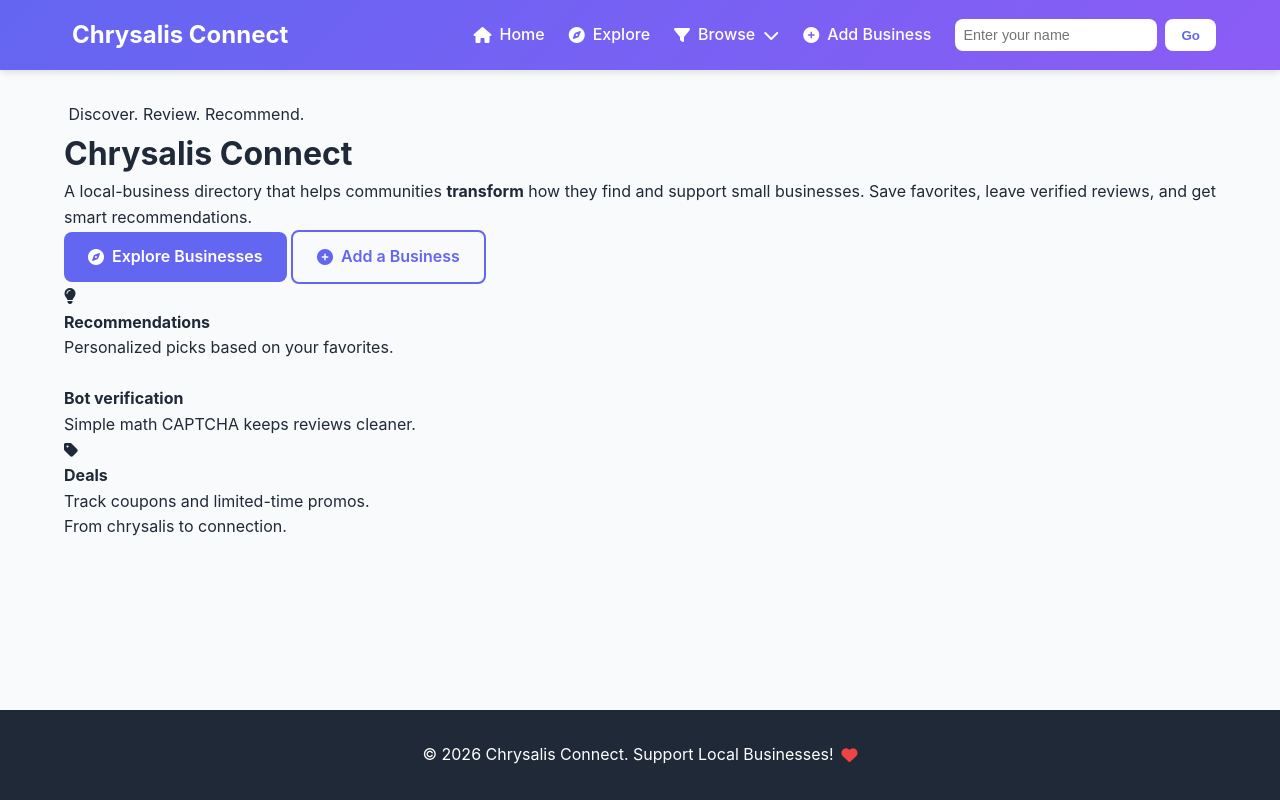
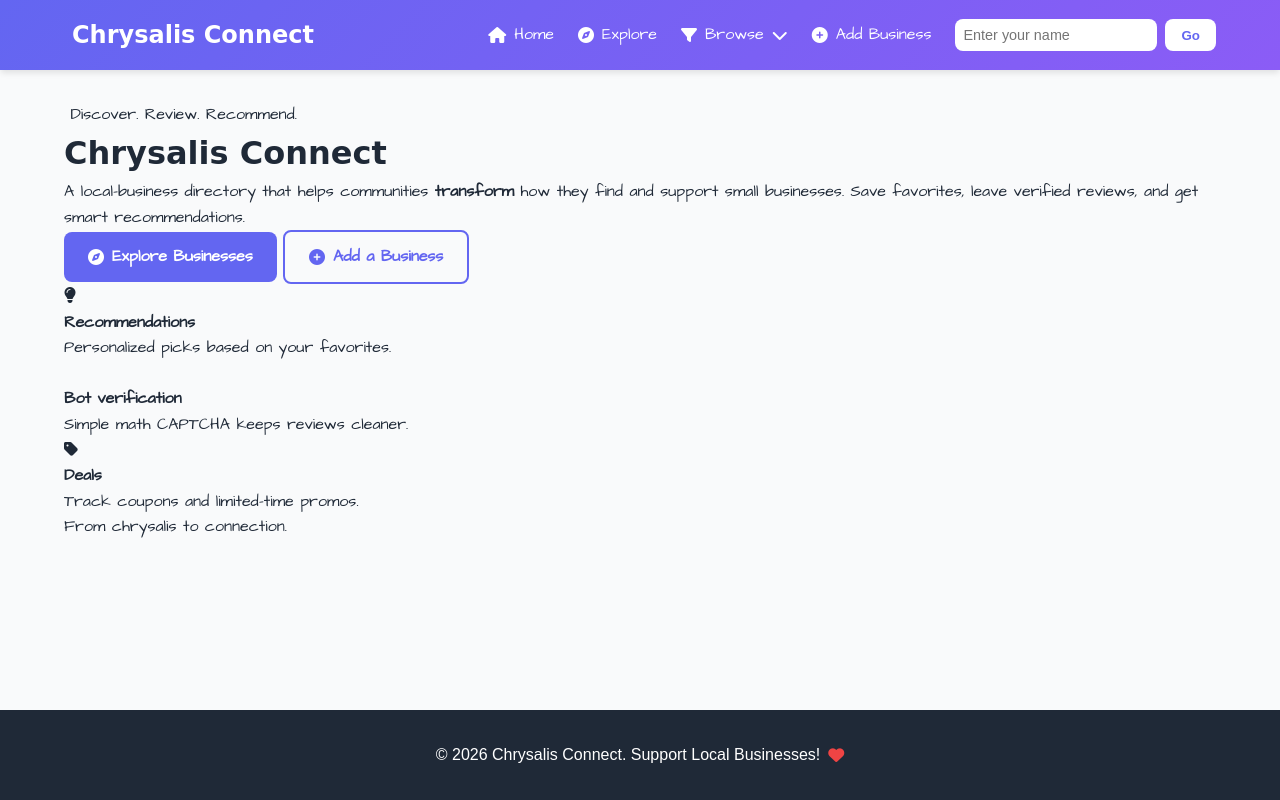
Before and after one commit to bahana-h/FBLACP2526, a Python web app: template templates/landing.html in a window 1280 px wide. Run offline with Jinja, Linux system fonts and the light colour scheme; the template is opened without the code that fills it, so the values that code supplies are empty; some web fonts are replaced.

Commit message:
font changes

```diff
--- a/docs/index.html
+++ b/docs/index.html
@@ -4,6 +4,9 @@
   <meta charset="UTF-8" />
   <meta name="viewport" content="width=device-width, initial-scale=1.0" />
   <title>Chrysalis Connect</title>
+  <link href="https://fonts.cdnfonts.com/css/lazydog-2" rel="stylesheet" />
+  <link href="https://fonts.googleapis.com/css2?family=Architects+Daughter&display=swap" rel="stylesheet" />
+  <link href="https://fonts.cdnfonts.com/css/the-smile" rel="stylesheet" />
   <link rel="stylesheet" href="assets/styles.css" />
   <link rel="stylesheet" href="https://cdnjs.cloudflare.com/ajax/libs/font-awesome/6.4.0/css/all.min.css" />
 </head>
--- a/static/css/style.css
+++ b/static/css/style.css
@@ -20,6 +20,10 @@
     --shadow-xl: 0 20px 25px -5px rgba(0, 0, 0, 0.1);
     --radius: 0.5rem;
     --radius-lg: 0.75rem;
+    /* Fonts: large/display = Lazydog, medium = Architects Daughter, small = The Smile (Canva-style) */
+    --font-display: "Lazydog", cursive;
+    --font-body: "Architects Daughter", cursive;
+    --font-small: "The Smile", sans-serif;
 }
 
 * {
@@ -29,7 +33,7 @@
 }
 
 body {
-    font-family: -apple-system, BlinkMacSystemFont, 'Segoe UI', Roboto, 'Helvetica Neue', Arial, sans-serif;
+    font-family: var(--font-body);
     color: var(--text-primary);
     background-color: var(--bg-secondary);
     line-height: 1.6;
@@ -64,11 +68,13 @@ body {
     display: flex;
     align-items: center;
     gap: 0.5rem;
+    font-family: var(--font-display);
     font-size: 1.5rem;
     font-weight: 700;
 }
 
 .nav-brand a {
+    font-family: var(--font-display);
     color: white;
     text-decoration: none;
 }
@@ -189,6 +195,7 @@ body {
 }
 
 .page-header h1 {
+    font-family: var(--font-display);
     font-size: 2.5rem;
     color: var(--text-primary);
     margin-bottom: 0.5rem;
@@ -226,6 +233,7 @@ body {
 }
 
 .filter-group label {
+    font-family: var(--font-small);
     font-weight: 600;
     color: var(--text-primary);
     display: flex;
@@ -475,6 +483,7 @@ body {
 }
 
 .business-detail-header h1 {
+    font-family: var(--font-display);
     font-size: 2.5rem;
     margin: 0;
 }
@@ -724,6 +733,7 @@ body {
 }
 
 .form-group label {
+    font-family: var(--font-small);
     font-weight: 600;
     color: var(--text-primary);
 }
@@ -895,6 +905,7 @@ body {
 }
 
 .footer p {
+    font-family: var(--font-small);
     margin: 0;
     display: flex;
     align-items: center;
@@ -904,6 +915,20 @@ body {
 
 .footer .fa-heart {
     color: var(--danger-color);
+}
+
+/* Landing page */
+.landing-title {
+    font-family: var(--font-display);
+}
+.landing-kicker,
+.landing-subtitle,
+.landing p,
+.highlight p {
+    font-family: var(--font-body);
+}
+.empty-state p {
+    font-family: var(--font-small);
 }
 
 /* Responsive */
--- a/templates/base.html
+++ b/templates/base.html
@@ -4,6 +4,9 @@
     <meta charset="UTF-8">
     <meta name="viewport" content="width=device-width, initial-scale=1.0">
     <title>{% block title %}Chrysalis Connect{% endblock %}</title>
+    <link href="https://fonts.cdnfonts.com/css/lazydog-2" rel="stylesheet">
+    <link href="https://fonts.googleapis.com/css2?family=Architects+Daughter&display=swap" rel="stylesheet">
+    <link href="https://fonts.cdnfonts.com/css/the-smile" rel="stylesheet">
     <link rel="stylesheet" href="{{ url_for('static', filename='css/style.css') }}">
     <link rel="stylesheet" href="https://cdnjs.cloudflare.com/ajax/libs/font-awesome/6.4.0/css/all.min.css">
 </head>
```
Also changed, not shown: docs/assets/styles.css (+21 -4 lines).
